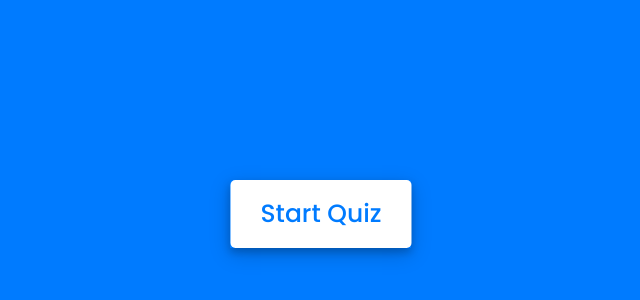
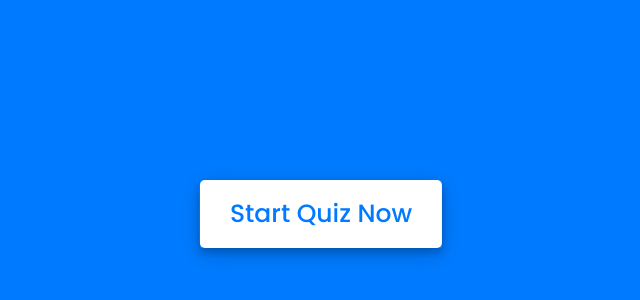
Before and after one commit to marlonbze/marlonbze.github.io, a plain HTML site: page index.html in a window 1280 px wide. Shown: the part 186-486 px from the top of the page, without its empty margins (319-959 px from the left). Drawn offline with Linux system fonts and the light colour scheme; files whose address does not match are found by name.

Commit message:
Update index.html

```diff
--- a/index.html
+++ b/index.html
@@ -11,7 +11,7 @@
 </head>
 <body>
     <!-- start Quiz button -->
-    <div class="start_btn"><button>Start Quiz</button></div>
+    <div class="start_btn"><button>Start Quiz Now</button></div>
 
     <!-- Info Box -->
     <div class="info_box">
```
